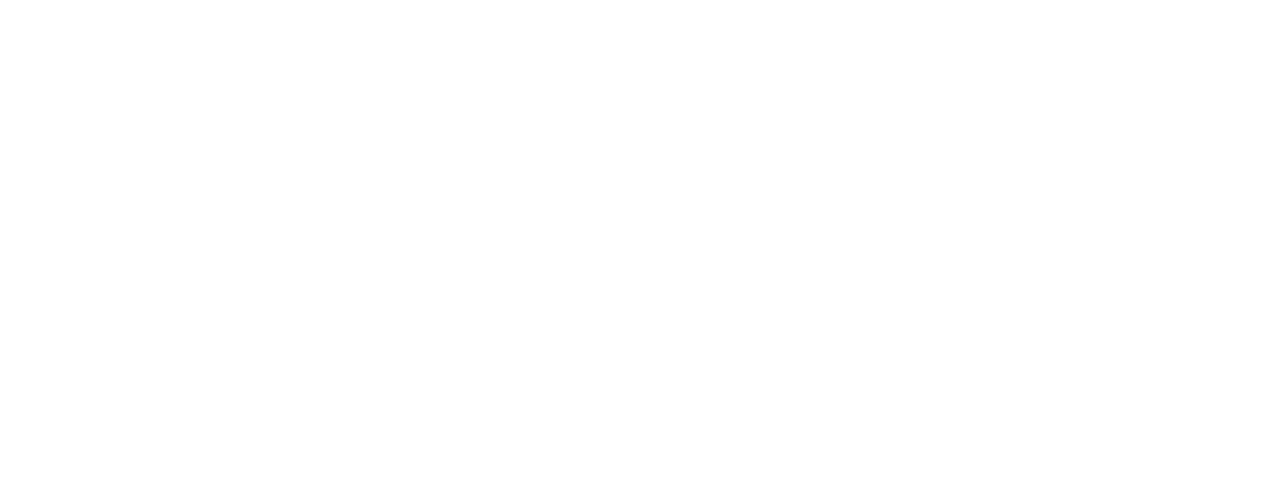
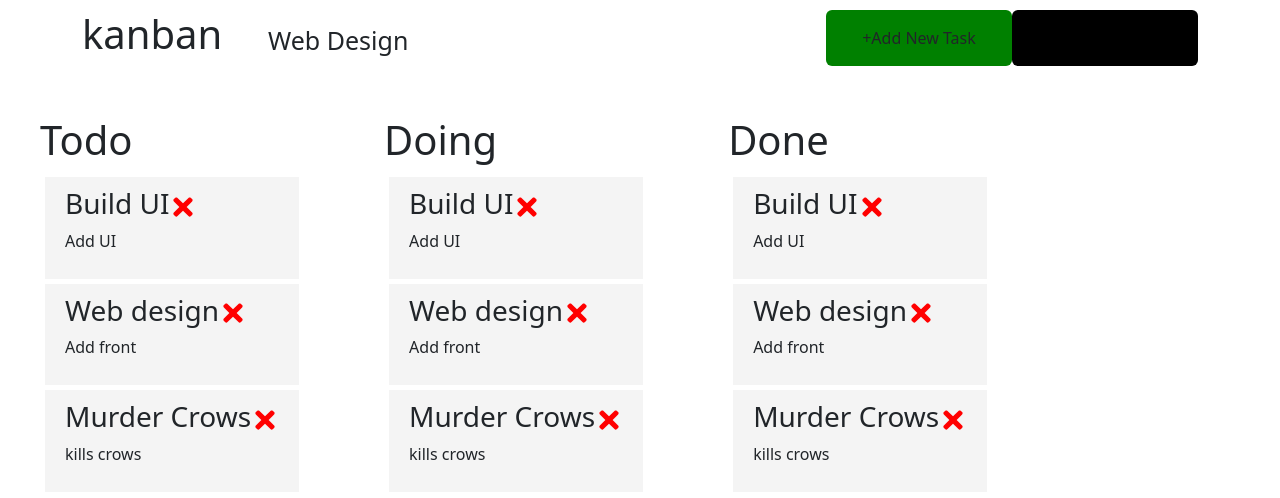
Before and after one commit to lernded123/sdrDashboard, a React (Create React App) app in the folder kanaban-board/: page / in a window 1280 px wide. Before the commit this address had no page. Shown: the top 498 px of the page. Built offline with nearby package versions, Linux system fonts and the light colour scheme.

Commit message:
todo tasks

```diff
--- a/kanaban-board/public/index.html
+++ b/kanaban-board/public/index.html
@@ -11,21 +11,9 @@
     />
 
     <title>React App</title>
-
-    <link
-      rel="stylesheet"
-      href="https://cdn.jsdelivr.net/npm/bootstrap@5.1.3/dist/css/bootstrap.min.css"
-      integrity="sha384-1BmE4kWBq78iYhFldvKuhfTAU6auU8tT94WrHftjDbrCEXSU1oBoqyl2QvZ6jIW3"
-      crossorigin="anonymous"
-    />
   </head>
   <body>
     <noscript>You need to enable JavaScript to run this app.</noscript>
     <div id="root"></div>
-    <script
-      src="https://cdn.jsdelivr.net/npm/bootstrap@5.1.3/dist/js/bootstrap.bundle.min.js"
-      integrity="sha384-ka7Sk0Gln4gmtz2MlQnikT1wXgYsOg+OMhuP+IlRH9sENBO0LRn5q+8nbTov4+1p"
-      crossorigin="anonymous"
-    ></script>
   </body>
 </html>
--- a/kanaban-board/src/components/Column.js
+++ b/kanaban-board/src/components/Column.js
@@ -1,10 +1,10 @@
-import NewTodoAdded from "./NewTodoAdded";
+import NewTodoAdded from "./NewTodos";
 import { useState } from "react";
 
 const Column = () => {
   const [todo, setTodos] = useState([
     {
-      listType: "Todo",
+      ListType: "Todo",
       id: 1,
       Todo: "Build UI",
       Description: "Build a UI to do something",
@@ -12,7 +12,7 @@
       Subtasks1: "Add UI 2",
     },
     {
-      listType: "Todo",
+      ListType: "Todo",
       id: 2,
       Todo: "Web design",
       Description: "Design web",
@@ -20,7 +20,7 @@
       Subtasks1: "Add back",
     },
     {
-      listType: "Todo",
+      ListType: "Todo",
       id: 3,
       Todo: "Murder Crows",
       Description: "Murder some crows",
@@ -29,10 +29,38 @@
     },
   ]);
 
+  // Delete Task
+  const deleteTodo = (id) => {
+    console.log("delete", id);
+  };
+
   return (
-    <div>
-      <NewTodoAdded todo={todo} />
-    </div>
+    <section className="containerMultiple">
+      <section className="containerColumn">
+        <div>
+          <h1>Todo</h1>
+        </div>
+        <div>
+          <NewTodoAdded todo={todo} onDelete={deleteTodo} />
+        </div>
+      </section>
+      <section className="containerColumn">
+        <div>
+          <h1>Doing</h1>
+        </div>
+        <div>
+          <NewTodoAdded todo={todo} />
+        </div>
+      </section>
+      <section className="containerColumn">
+        <div>
+          <h1>Done</h1>
+        </div>
+        <div>
+          <NewTodoAdded todo={todo} />
+        </div>
+      </section>
+    </section>
   );
 };
 
--- a/kanaban-board/src/components/NewTodo.js
+++ b/kanaban-board/src/components/NewTodo.js
@@ -1,8 +1,15 @@
-const NewTodo = ({ todo }) => {
+import { FaTimes } from "react-icons/fa";
+
+const NewTodo = ({ todo, onDelete }) => {
   return (
-    <div className="task">
-      <h2>{todo}</h2>
-      <h3>{todo.Todo}</h3>
+    <div className="todo">
+      <h3>
+        {todo.Todo}
+        <FaTimes
+          style={{ color: "red", cursor: "pointer" }}
+          onClick={() => onDelete(todo.id)}
+        />
+      </h3>
       <p>{todo.Subtasks}</p>
     </div>
   );
--- a/kanaban-board/src/components/NewTodoAdded.js
+++ b/kanaban-board/src/components/NewTodos.js
@@ -1,10 +1,10 @@
 import NewTodo from "./NewTodo";
 
-const AddNewTodo = ({ todo }) => {
+const AddNewTodo = ({ todo, onDelete }) => {
   return (
     <>
       {todo.map((todo) => (
-        <NewTodo key={todo.id} todo={todo} />
+        <NewTodo key={todo.id} todo={todo} onDelete={onDelete} />
       ))}
     </>
   );
--- a/kanaban-board/src/index.css
+++ b/kanaban-board/src/index.css
@@ -36,3 +36,26 @@
 body {
   background-color: gray;
 }
+
+/* Column CSS */
+
+.containerColumn {
+  display: flex;
+  flex-direction: column;
+
+  margin: 20px;
+  padding: 20px;
+}
+
+.containerMultiple {
+  display: flex;
+  flex-direction: row;
+}
+
+/* todo styles */
+.todo {
+  background: #f4f4f4;
+  margin: 5px;
+  padding: 10px 20px;
+  cursor: pointer;
+}
```
Also changed, not shown: kanaban-board/src/App.js (+6 -2 lines).
